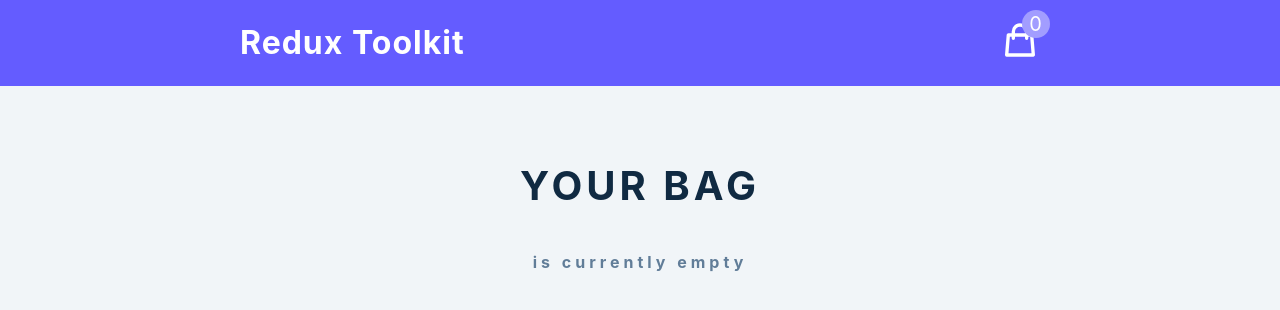
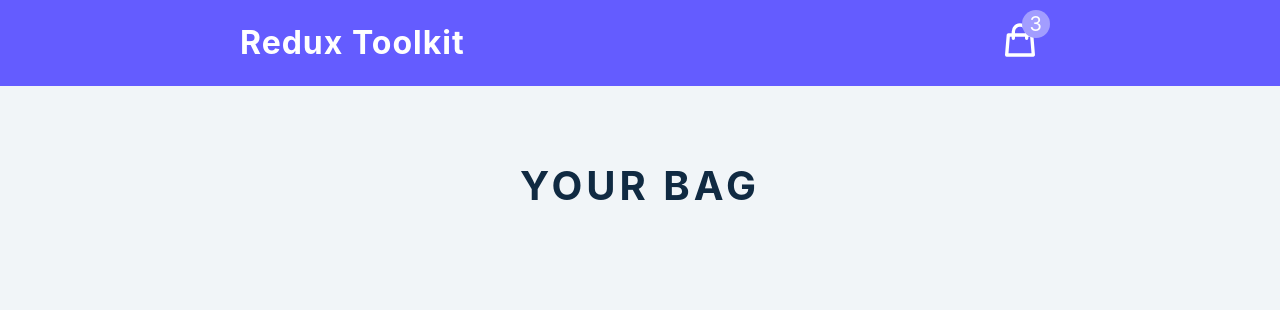
Before and after one commit to Sammy3000/Ecommerce-Cart-Module, a React (Create React App) app: page / in a window 1280 px wide. Shown: the top 310 px of the page. Built offline with nearby package versions, Linux system fonts and the light colour scheme.

Commit message:
Modify amount value

```diff
--- a/src/features/cart/cartSlice.js
+++ b/src/features/cart/cartSlice.js
@@ -3,7 +3,7 @@
 
 const initialState={
     cartItems:cartItems,
-    amount:0,
+    amount:3,
     total:0,
     isLoading:true
 }
```
